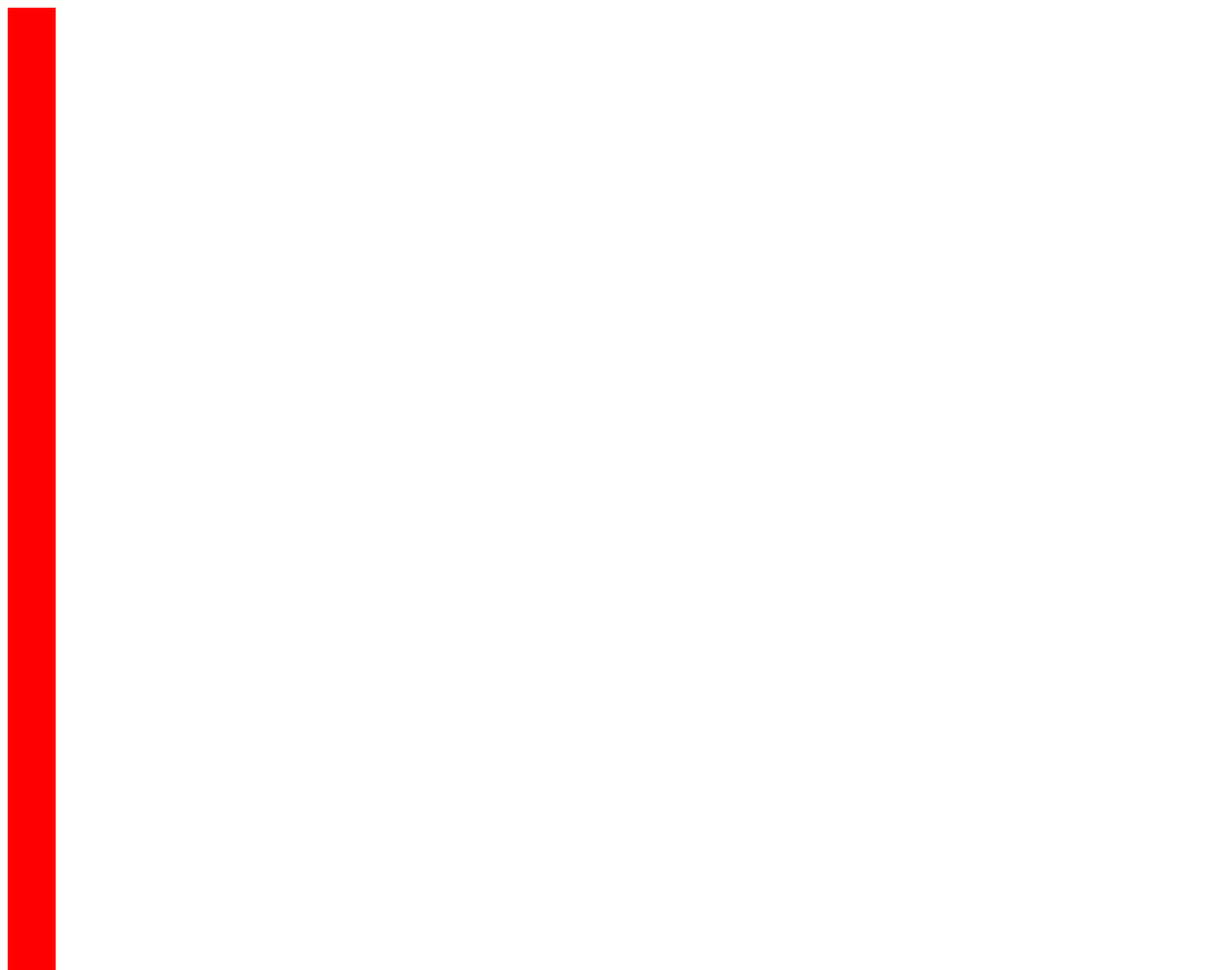
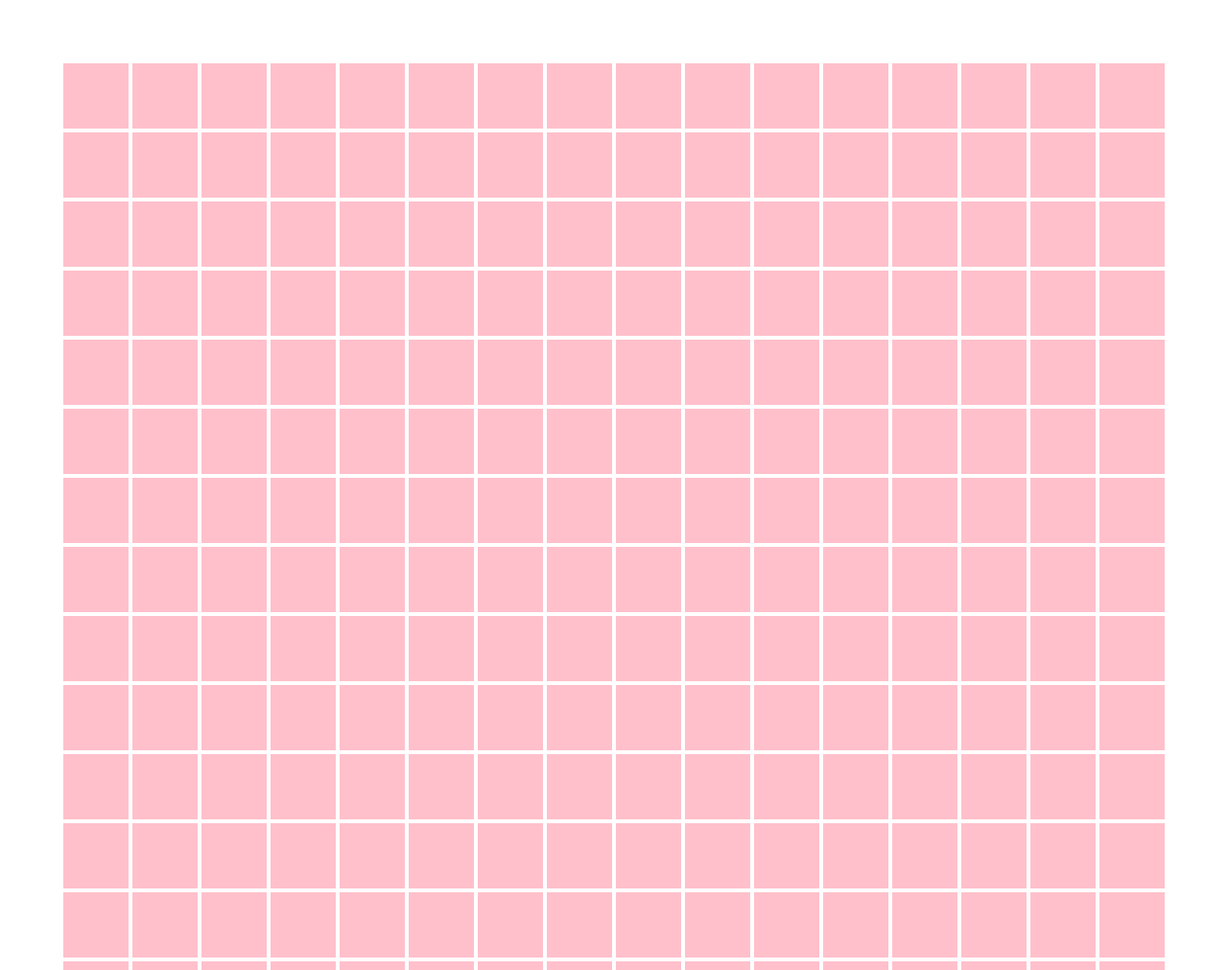
Before and after one commit to bigbopalex/odin-etch-sketch, a plain HTML site: page index.html in a window 1280 px wide. Shown: the top 1011 px of the page at 96% size. Drawn offline with Linux system fonts and the light colour scheme.

Commit message:
Added functionality to input grid size in UI

```diff
--- a/mystyle.css
+++ b/mystyle.css
@@ -1,5 +1,16 @@
 .gridItem{
+    background-color: pink;
+    border: 2px solid white;
+    box-sizing: border-box;
+}
+.gridItemHover{
     background-color: red;
-    width: 50px;
-    height: 50px;
 }
+#container{
+    display: flex;
+    flex-wrap: wrap;
+    width: 100%;
+}
+body{
+    margin: 5vw
+}
--- a/scripts.js
+++ b/scripts.js
@@ -1,10 +1,35 @@
 const container = document.querySelector("#container");
+reset(16);
 
-for(let i=0 ; i<256 ; i++){
-    const gridItem = document.createElement("div");
-    gridItem.classList.add("gridItem");
-    gridItem.addEventListener('mouseover', () => {
-        gridItem.classList.add("gridItemHover");
+function generateGrid(gridSize){
+    for(let i=0 ; i<(gridSize*gridSize) ; i++){
+        const gridItem = document.createElement("div");
+        gridItem.classList.add("gridItem");
+        gridItem.style.width = `${90/gridSize}vw`;
+        gridItem.style.height = `${90/gridSize}vw`;
+        gridItem.addEventListener('mouseover', () => {
+            gridItem.classList.add("gridItemHover");
+        });
+        container.appendChild(gridItem);
+    }
+}
+
+function displayUI(){
+    const changeSizeBtn = document.createElement("button");
+    changeSizeBtn.textContent = "adjust size";
+    container.appendChild(changeSizeBtn);
+    const input = document.createElement("input");
+    container.appendChild(input);
+    changeSizeBtn.addEventListener('click', () => {
+        reset(input.value);
     });
-    container.appendChild(gridItem);
 }
+
+//removes all elements within container and regenerates grid / UI
+function reset(gridSize){
+    while (container.firstChild) {
+        container.firstChild.remove();
+    }
+    gridSize <= 50 ? generateGrid(gridSize) : generateGrid(50);
+    displayUI();
+}
```
